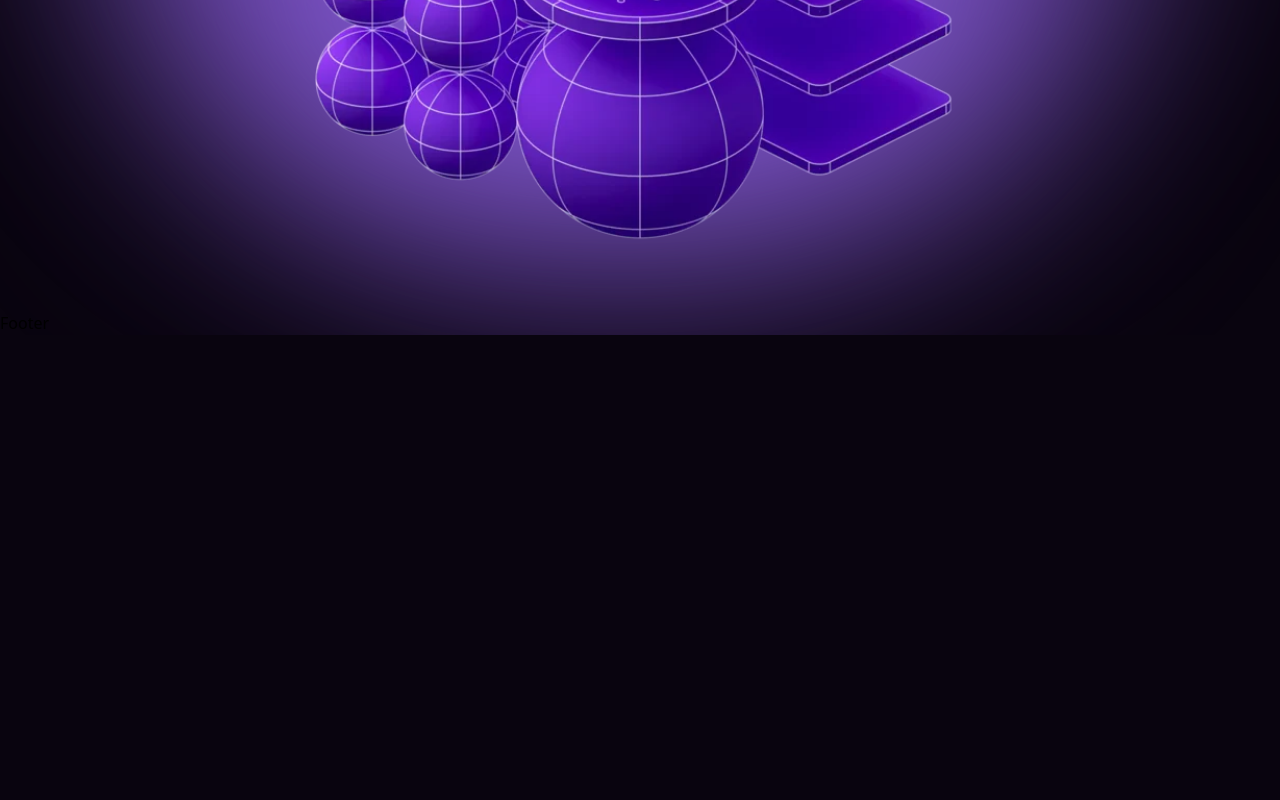
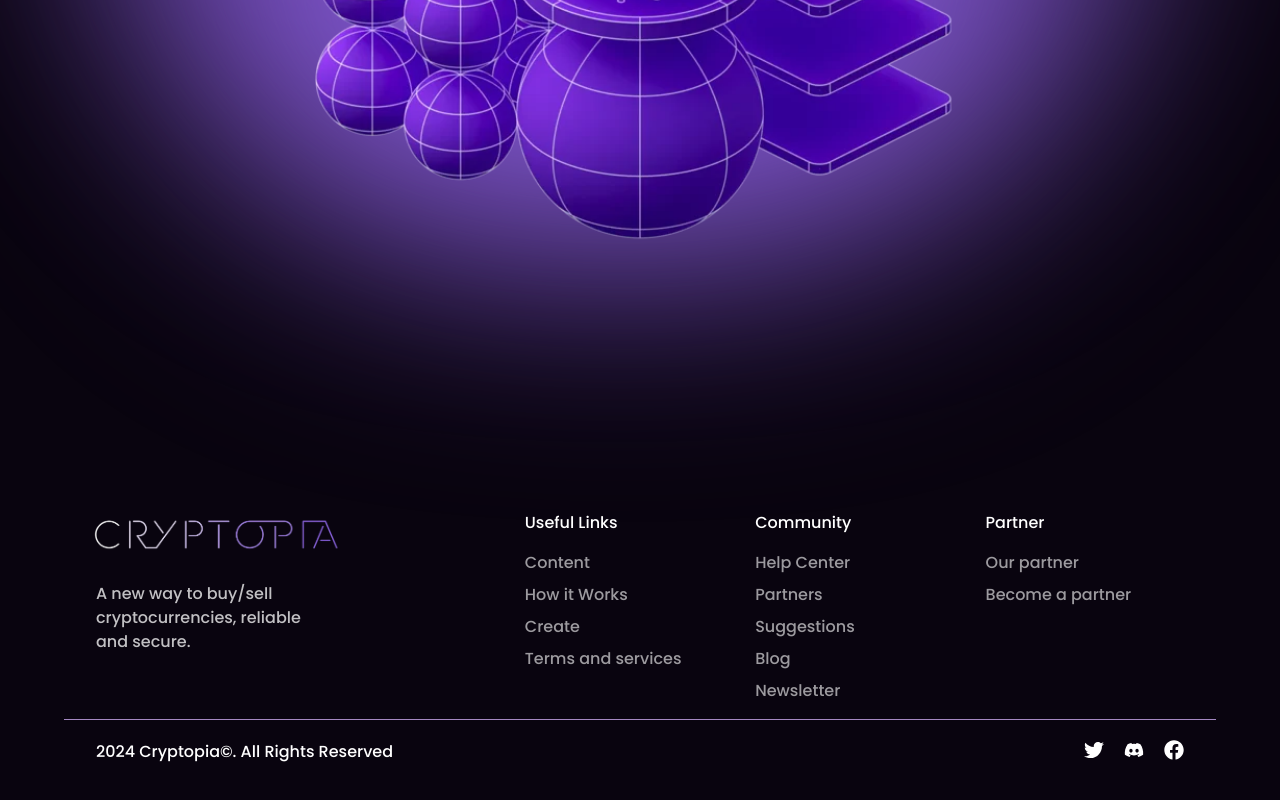
Before and after one commit to BorisKalev/cryptotopia, a React (Vite) app: page / in a window 1280 px wide. Shown: the part 3227-4027 px from the top of the page. Before the commit the page ends 3562 px from the top, so only its background shows below. Built offline with nearby package versions, Linux system fonts and the light colour scheme; no server answers.

Commit message:
Added the footer section

```diff
--- a/src/components/Footer.jsx
+++ b/src/components/Footer.jsx
@@ -1,7 +1,112 @@
 import React from "react";
+import logo from "../assets/logo.png";
+import { FaTwitter, FaDiscord, FaFacebook } from "react-icons/fa";
+const Footer = () => {
+  return (
+    <>
+      <div className="flex justify-between items-center mt-[10rem] max-w-6xl  m-auto font-mix text-white">
+        <div className="flex flex-col w-2/5 mb-12">
+          <img
+            src={logo}
+            alt="logo cryptotopia"
+            className="w-[300px] object-contain"
+          />
+          <p className="text-white opacity-75 w-1/2 ml-8">
+            A new way to buy/sell cryptocurrencies, reliable and secure.
+          </p>
+        </div>
+        {/* Links columns */}
+        <div className="flex flex-wrap justify-between w-3/5">
+          {/* First Column */}
+          <div className="flex flex-col w-1/3 mt-10">
+            <h1 className="text-white mb-4">Useful Links</h1>
+            <ul className="flex-grow opacity-60 flex flex-col justify-start">
+              <li className="mb-2">
+                <a href="" className="hover:text-purple-400">
+                  Content
+                </a>
+              </li>
+              <li className="mb-2">
+                <a href="" className="hover:text-purple-400">
+                  How it Works
+                </a>
+              </li>
+              <li className="mb-2">
+                <a href="" className="hover:text-purple-400">
+                  Create
+                </a>
+              </li>
+              <li className="mb-2">
+                <a href="" className="hover:text-purple-400">
+                  Terms and services
+                </a>
+              </li>
+            </ul>
+          </div>
 
-const Footer = () => {
-  return <div>Footer</div>;
+          {/* Second Column */}
+          <div className="flex flex-col w-1/3 mt-10">
+            <h1 className="text-white mb-4">Community</h1>
+            <ul className="flex-grow opacity-60 flex flex-col justify-start">
+              <li className="mb-2">
+                <a href="" className="hover:text-purple-400">
+                  Help Center
+                </a>
+              </li>
+              <li className="mb-2">
+                <a href="" className="hover:text-purple-400">
+                  Partners
+                </a>
+              </li>
+              <li className="mb-2">
+                <a href="" className="hover:text-purple-400">
+                  Suggestions
+                </a>
+              </li>
+              <li className="mb-2">
+                <a href="" className="hover:text-purple-400">
+                  Blog
+                </a>
+              </li>
+              <li className="mb-2">
+                <a href="" className="hover:text-purple-400">
+                  Newsletter
+                </a>
+              </li>
+            </ul>
+          </div>
+
+          {/* Third Column */}
+          <div className="flex flex-col w-1/3 mt-10">
+            <h1 className="text-white mb-4">Partner</h1>
+            <ul className="flex-grow opacity-60 flex flex-col justify-start">
+              <li className="mb-2">
+                <a href="" className="hover:text-purple-400">
+                  Our partner
+                </a>
+              </li>
+              <li className="mb-2">
+                <a href="" className="hover:text-purple-400">
+                  Become a partner
+                </a>
+              </li>
+            </ul>
+          </div>
+        </div>
+      </div>
+
+      <div className="h-[1px] w-full max-w-6xl m-auto bg-purple-300 opacity-75 mt-2" />
+
+      <div className="flex justify-between max-w-6xl m-auto text-white mt-5 mb-10 font-mix">
+        <h1 className="ml-8">2024 Cryptopia©. All Rights Reserved</h1>
+        <div className="flex text-xl gap-5 mr-8">
+          <FaTwitter className="hover:text-purple-400 cursor-pointer" />
+          <FaDiscord className="hover:text-purple-400 cursor-pointer" />
+          <FaFacebook className="hover:text-purple-400 cursor-pointer" />
+        </div>
+      </div>
+    </>
+  );
 };
 
 export default Footer;
```
